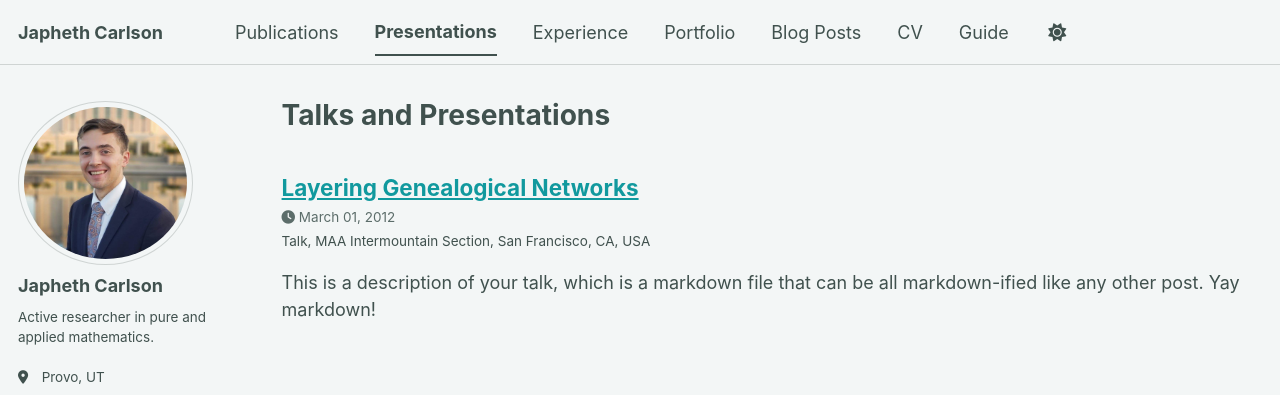
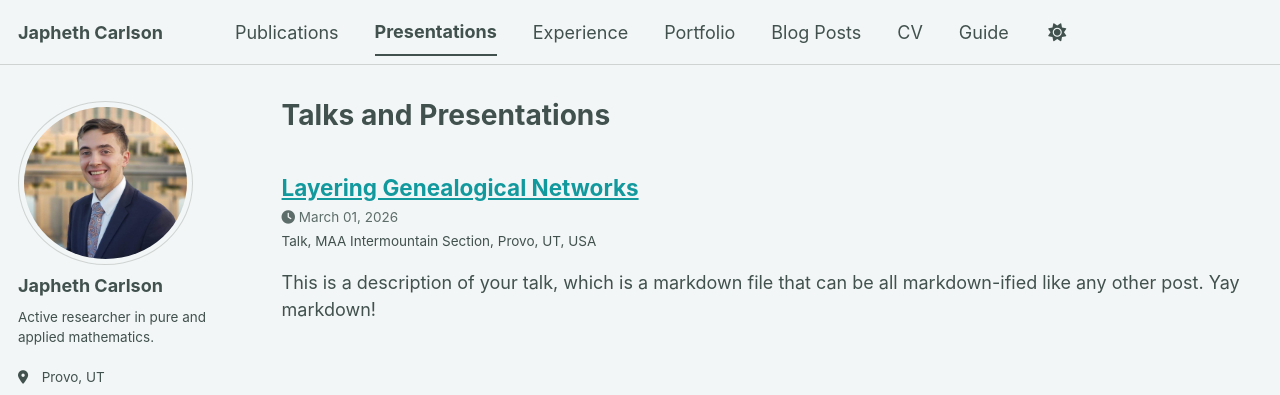
Before and after one commit to jrc117/jrc117.github.io, a Jekyll site: the page built from _pages/presentations.html, in a window 1280 px wide. Shown: the top 395 px of the page. Built offline with Jekyll 4.4.1, drawn with Linux system fonts in a browser that asks for light colours; some web fonts are replaced; a script bundle is joined from its source files by our own code; library files that are not in the unit come from our copies.

Commit message:
Change talk date to 2026-03-01 and location to Provo
Updated the date and location for the talk.

```diff
--- a/_talks/2012-03-01-talk-1.md
+++ b/_talks/2012-03-01-talk-1.md
@@ -4,8 +4,8 @@ collection: talks
 type: "Talk"
 permalink: /talks/2012-03-01-talk-1
 venue: "MAA Intermountain Section"
-date: 2012-03-01
-location: "San Francisco, CA, USA"
+date: 2026-03-01
+location: "Provo, UT, USA"
 display: true
 ---
 
```
